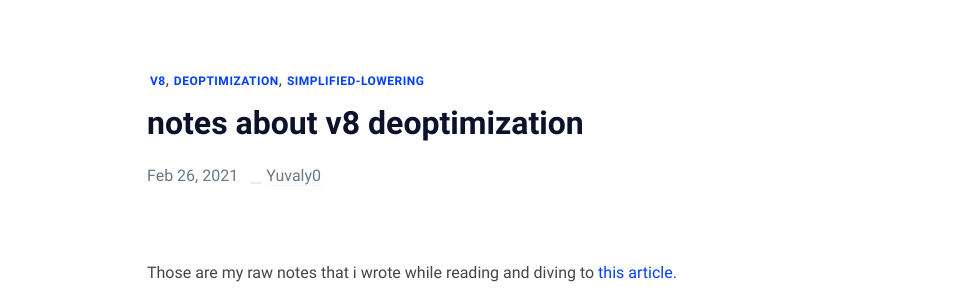
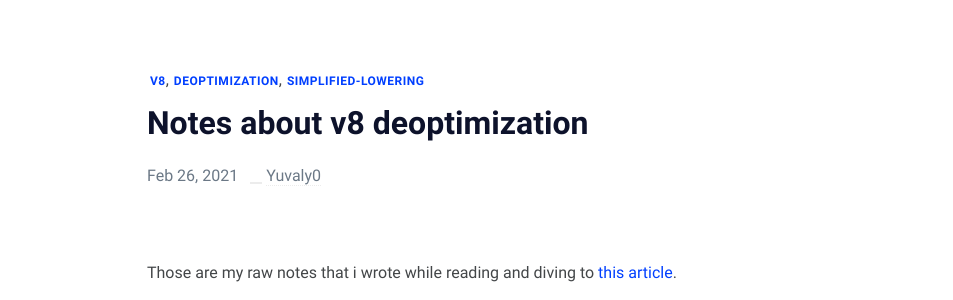
Before and after one commit to yuvaly0/yuvaly0.github.io, a Jekyll site: the page built from _posts/notes-v8-deoptimization/2021-02-26-notes-v8-deoptimization.md, in a window 1280 px wide and 900 px high. Shown: the part 135-435 px from the top of the window, without its empty margins (163-1116 px from the left). Built offline with Jekyll 4.4.1, drawn with Linux system fonts in a browser that asks for light colours; some web fonts are replaced.

```diff
--- a/_posts/notes-v8-deoptimization/2021-02-26-notes-v8-deoptimization.md
+++ b/_posts/notes-v8-deoptimization/2021-02-26-notes-v8-deoptimization.md
@@ -1,5 +1,5 @@
 ---
-title: notes about v8 deoptimization
+title: Notes about v8 deoptimization
 date: 2021-02-26 17:30:47 +07:00
 modified: 2021-02-26 17:30:47 +07:00
 tags: [v8, deoptimization, simplified-lowering]
```
